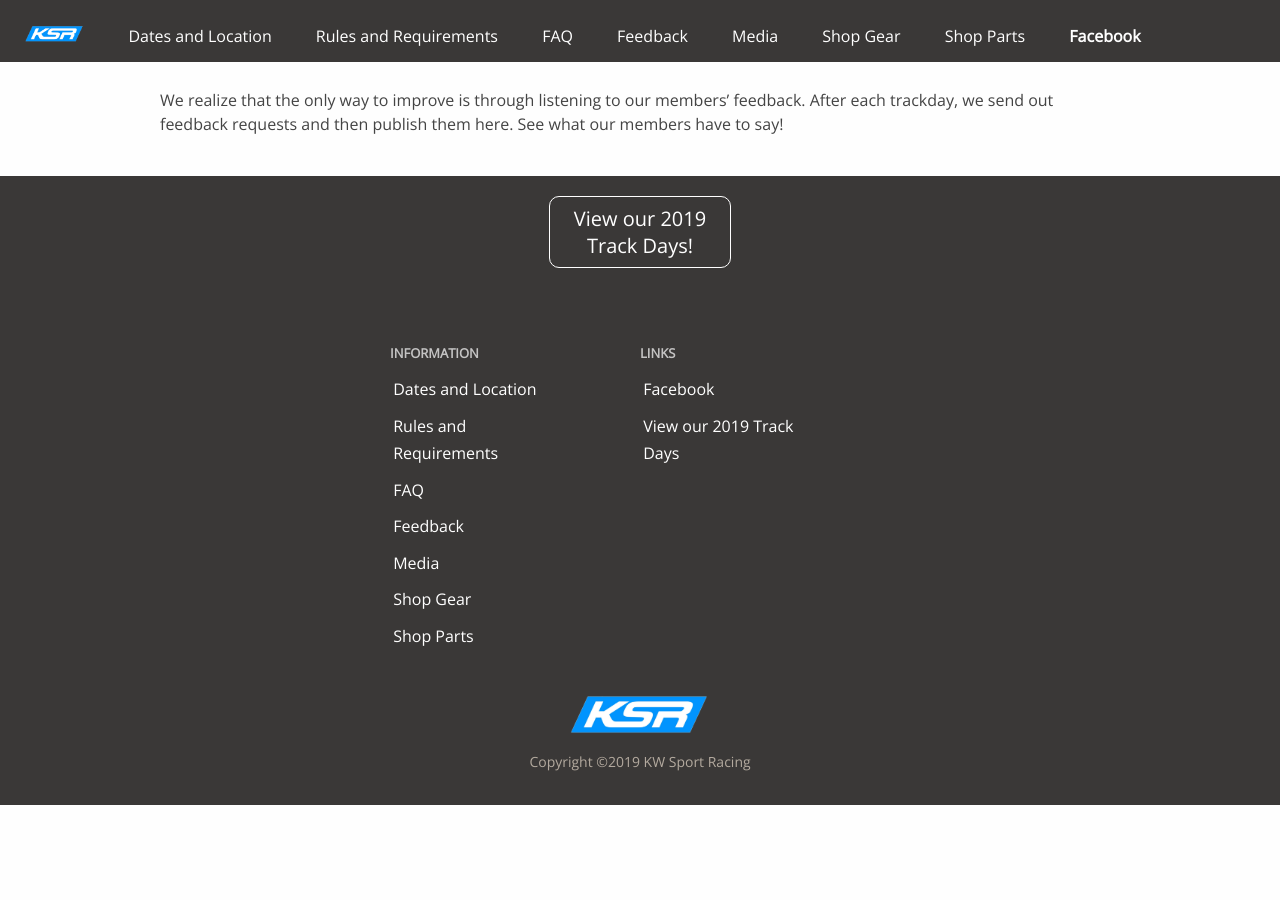
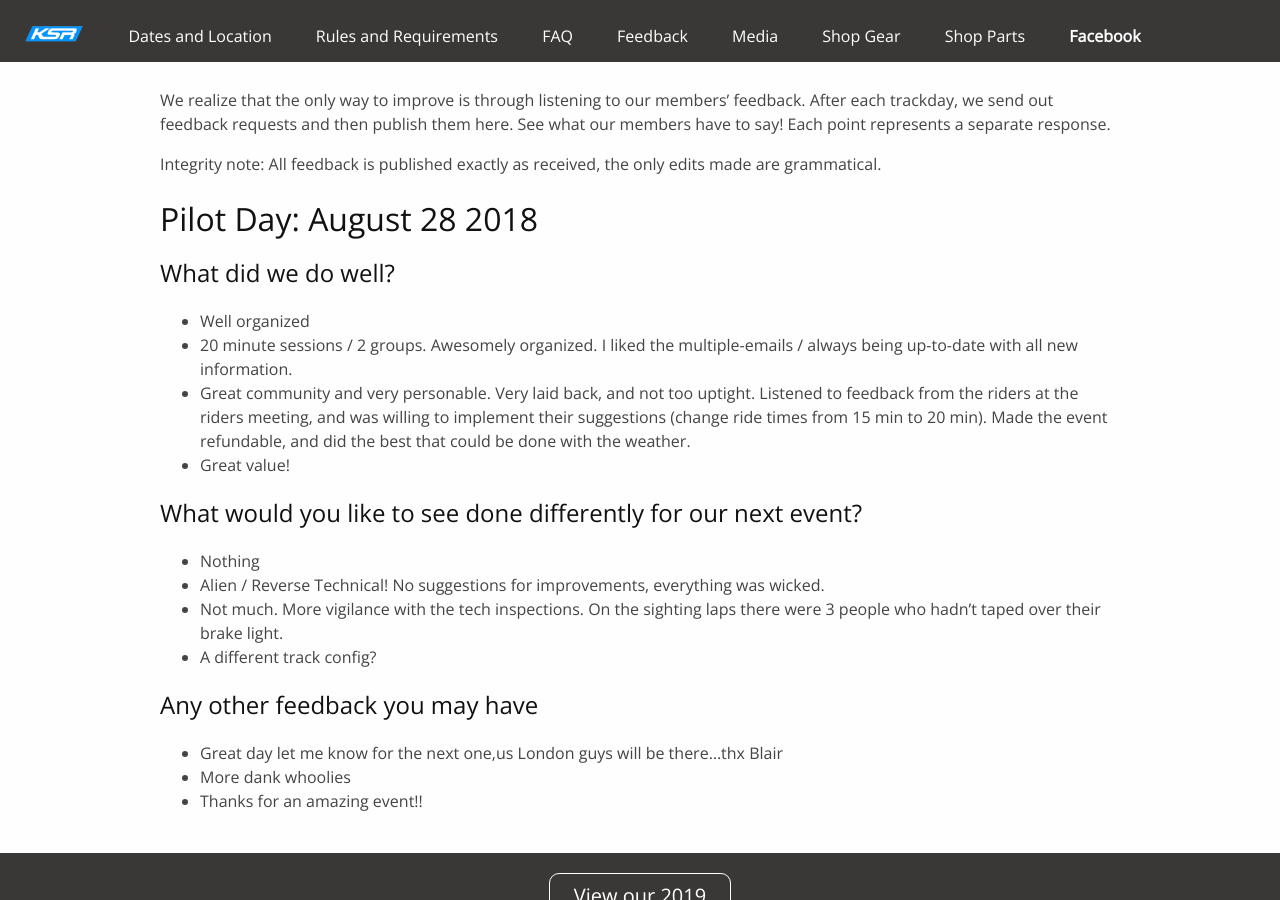
Before and after one commit to kwsportracing/site, a Jekyll site: the page built from docs/feedback.md, in a window 1280 px wide and 900 px high. Built offline with Jekyll 4.4.1, drawn with Linux system fonts in a browser that asks for light colours; nearby versions of some CDN libraries.

Commit message:
Update feedback.md
Added in user feedback

```diff
--- a/docs/feedback.md
+++ b/docs/feedback.md
@@ -4,4 +4,29 @@ title: Feedback
 permalink: /feedback/
 ---
 
-We realize that the only way to improve is through listening to our members' feedback. After each trackday, we send out feedback requests and then publish them here. See what our members have to say!
+We realize that the only way to improve is through listening to our members' feedback. After each trackday, we send out feedback requests and then publish them here. See what our members have to say! Each point represents a separate response.
+
+Integrity note: All feedback is published exactly as received, the only edits made are grammatical.
+
+
+
+## Pilot Day: August 28 2018
+
+### What did we do well?
+
+- Well organized
+- 20 minute sessions / 2 groups. Awesomely organized. I liked the multiple-emails / always being up-to-date with all new information.
+- Great community and very personable. Very laid back, and not too uptight. Listened to feedback from the riders at the riders meeting, and was willing to implement their suggestions (change ride times from 15 min to 20 min). Made the event refundable, and did the best that could be done with the weather.
+- Great value!
+
+### What would you like to see done differently for our next event?
+
+- Nothing
+- Alien / Reverse Technical! No suggestions for improvements, everything was wicked.
+- Not much. More vigilance with the tech inspections. On the sighting laps there were 3 people who hadn't taped over their brake light.
+- A different track config?
+
+### Any other feedback you may have
+- Great day let me know for the next one,us London guys will be there...thx Blair
+- More dank whoolies
+- Thanks for an amazing event!!
```
